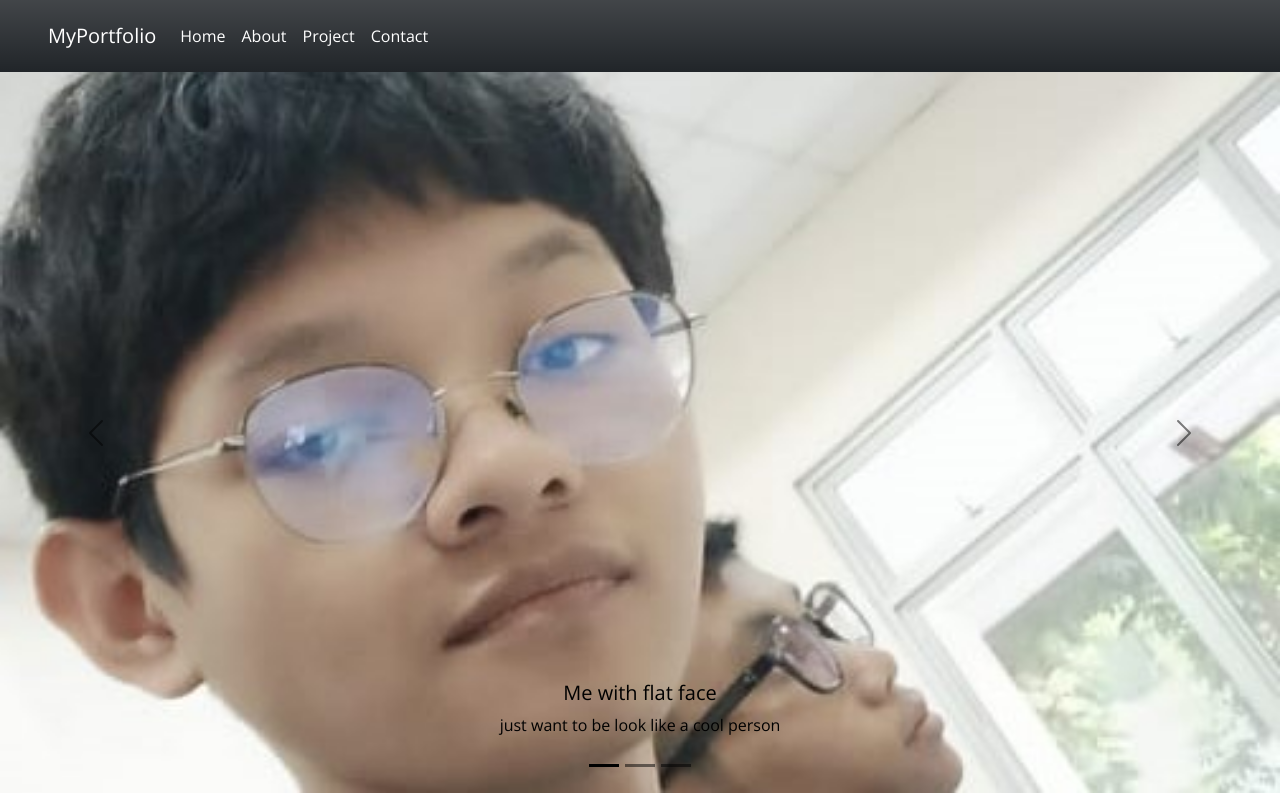
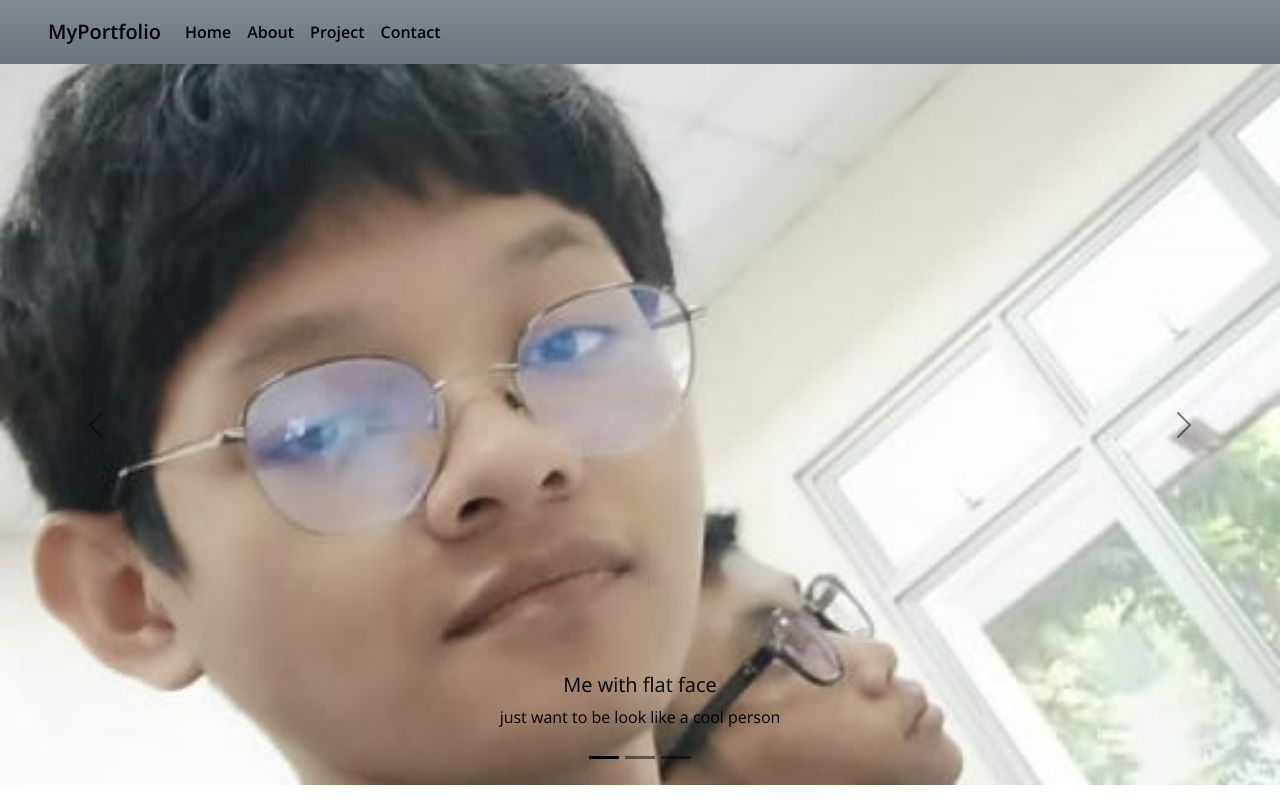
Before and after one commit to Rofiaziztr/rofiaziztr.github.io, a plain HTML site: page index.html in a window 1280 px wide. Shown: the top 800 px of the page. Drawn offline with nearby package versions, Linux system fonts and the light colour scheme.

Commit message:
Update navbar

```diff
--- a/index.html
+++ b/index.html
@@ -35,17 +35,27 @@
         font-family: "Poppins", sans-serif;
       }
 
-      :hover.nav-link {
-        color: white;
+      nav {
+        font-weight: bold;
+      }
+
+      .nav-link {
+        color: black;
+        padding: 12px 6px;
         border-radius: 10px;
+        transition: background-color 0.5s ease-in-out, color 0.5s ease-in-out;
+      }
+
+      .nav-link:hover {
         background-color: black;
+        color: whitesmoke;
       }
     </style>
   </head>
   <body>
-    <nav class="navbar navbar-expand-lg text-primary bg-dark bg-gradient">
+    <nav class="navbar navbar-expand-lg bg-secondary bg-gradient">
       <div class="container-fluid px-5">
-        <a class="navbar-brand text-white" href="/">MyPortfolio</a>
+        <a class="navbar-brand" href="/">MyPortfolio</a>
         <button
           class="navbar-toggler"
           type="button"
@@ -59,10 +69,10 @@
         </button>
         <div class="collapse navbar-collapse" id="navbarNavAltMarkup">
           <div class="navbar-nav">
-            <a class="nav-link text-white py-3 px-2" href="/">Home</a>
-            <a class="nav-link text-white py-3 px-2" href="#about">About</a>
-            <a class="nav-link text-white py-3 px-2" href="#project">Project</a>
-            <a class="nav-link text-white py-3 px-2" href="#contact">Contact</a>
+            <a class="nav-link" href="/">Home</a>
+            <a class="nav-link" href="#about">About</a>
+            <a class="nav-link" href="#project">Project</a>
+            <a class="nav-link" href="#contact">Contact</a>
           </div>
         </div>
       </div>
```
